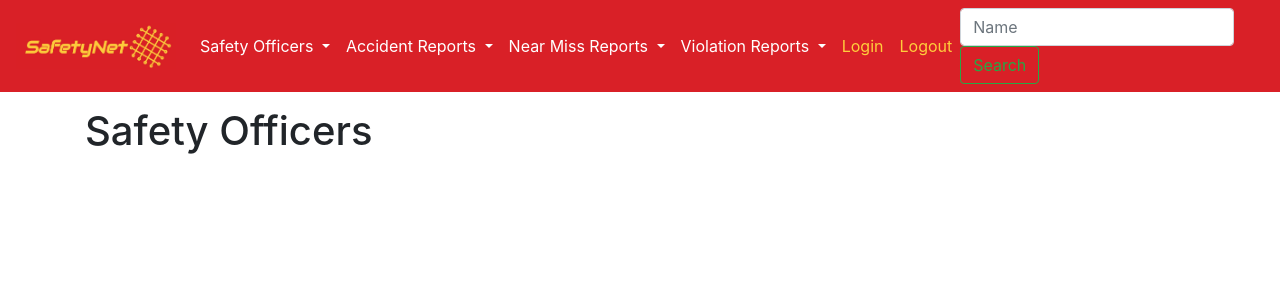
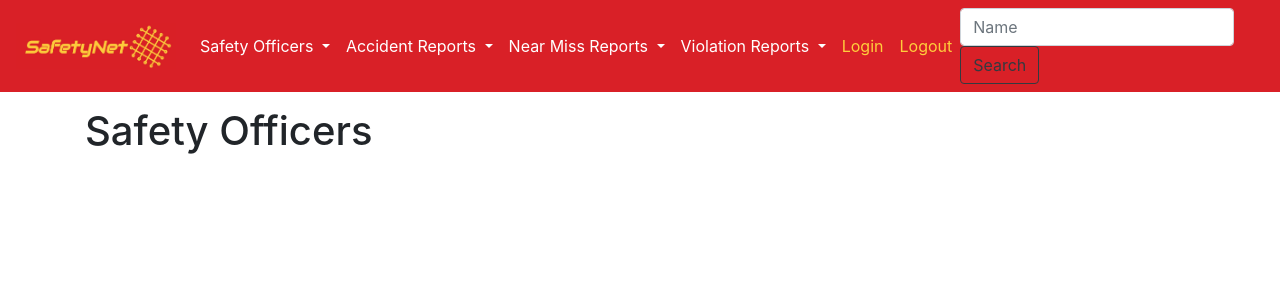
Before and after one commit to Code-Institute-Submissions/Freezefaz-Project-3-Safetynet_MarchResub, a Flask app: page /officers/search in a window 1280 px wide. Shown: the top 300 px of the page. Run offline with Flask 2, Linux system fonts and the light colour scheme; data that the repository does not hold is empty; some libraries are stand-ins or nearby versions.

Commit message:
changed color of search button to dark

```diff
--- a/templates/search_accidents.template.html
+++ b/templates/search_accidents.template.html
@@ -6,7 +6,7 @@
         {%set previous_values = {}%}
     {%endif%}
 <input class="form-control mr-sm-2" type="search" name="accident"  placeholder="Search" aria-label="Search">
-<button class="btn btn-outline-success my-2 my-sm-0" type="submit">Search</button>
+<button class="btn btn-outline-dark my-2 my-sm-0" type="submit">Search</button>
 {%endwith%}
 {%endblock%}
 
--- a/templates/search_near_miss.template.html
+++ b/templates/search_near_miss.template.html
@@ -2,7 +2,7 @@
 
 {%block input%}
 <input class="form-control mr-sm-2" type="search" name="near_miss"  placeholder="Search" aria-label="Search">
-<button class="btn btn-outline-success my-2 my-sm-0" type="submit">Search</button>
+<button class="btn btn-outline-dark my-2 my-sm-0" type="submit">Search</button>
 {%endblock%}
 
 <h1>Near Miss Reports</h1>
--- a/templates/search_officers.template.html
+++ b/templates/search_officers.template.html
@@ -2,7 +2,7 @@
 
 {%block input%}
 <input class="form-control mr-sm-2" type="search" name="name"  placeholder="Name" aria-label="Search">
-<button class="btn btn-outline-success my-2 my-sm-0" type="submit">Search</button>
+<button class="btn btn-outline-dark my-2 my-sm-0" type="submit">Search</button>
 {%endblock%}
 
 {%block content%}
--- a/templates/search_violations.template.html
+++ b/templates/search_violations.template.html
@@ -2,7 +2,7 @@
 
 {%block input%}
 <input class="form-control mr-sm-2" type="search" name="violation"  placeholder="Search" aria-label="Search">
-<button class="btn btn-outline-success my-2 my-sm-0" type="submit">Search</button>
+<button class="btn btn-outline-dark my-2 my-sm-0" type="submit">Search</button>
 {%endblock%}
 
 {%block content%}
```
